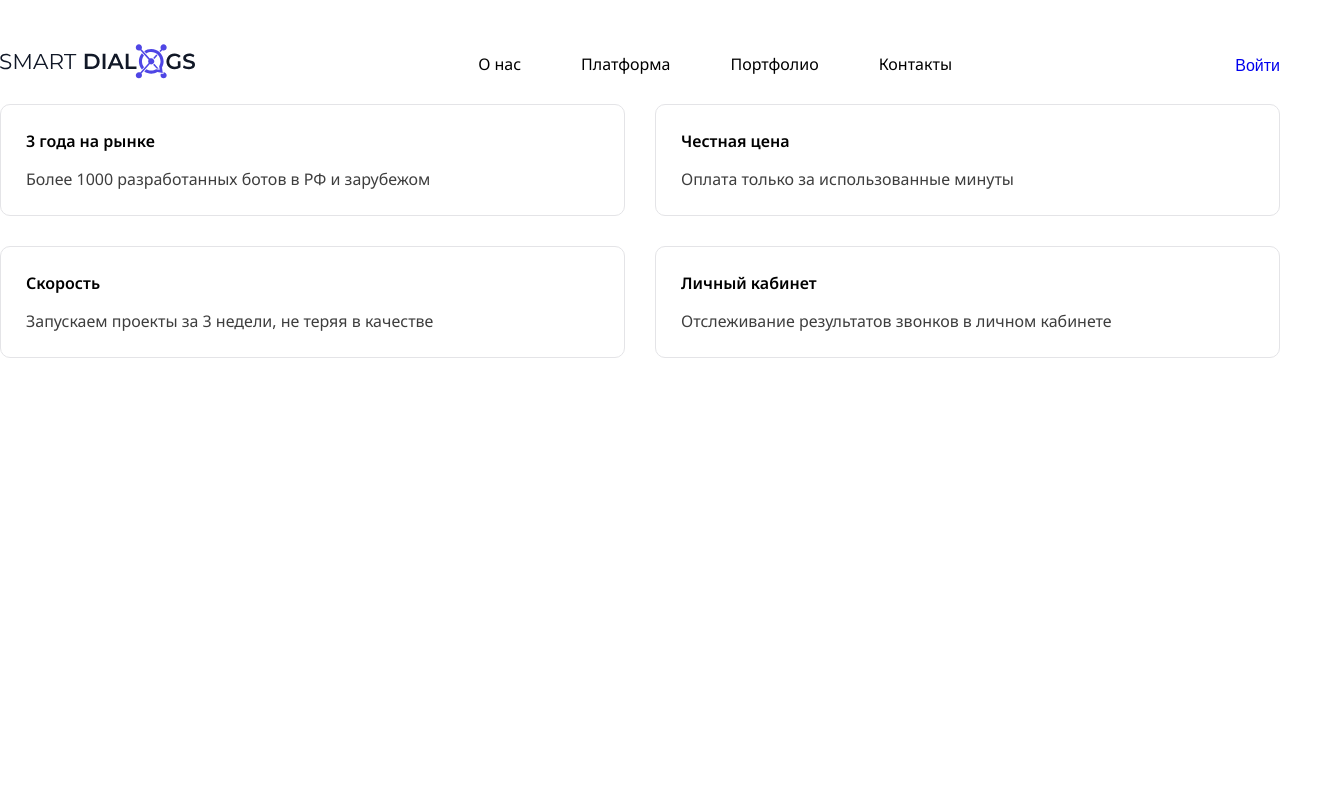
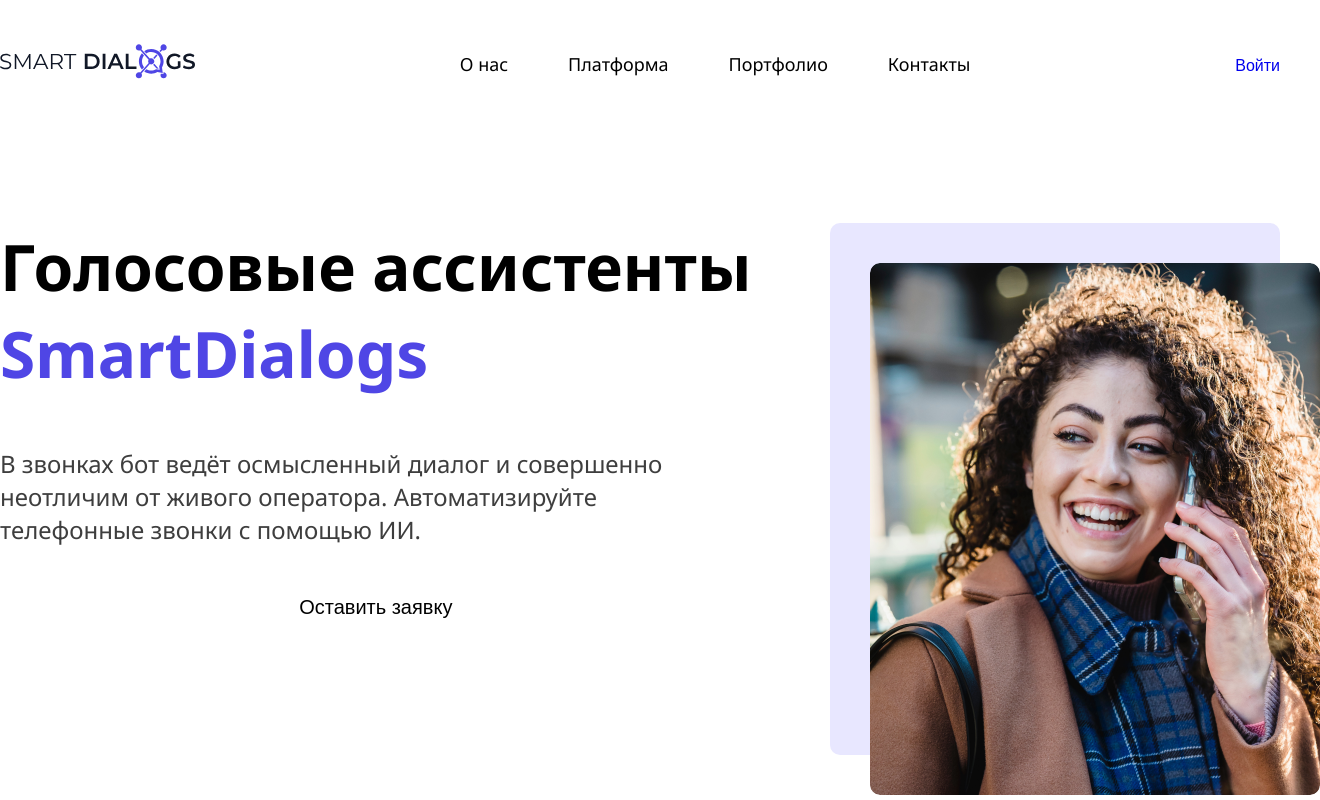
Before and after one commit to OskarArslanov/open_app, a Next.js app: page / in a window 1280 px wide. Shown: the top 800 px of the page, 1320 px wide, since content can reach past the window. Built offline with nearby package versions, Linux system fonts and the light colour scheme.

Commit message:
add navbar and main page

```diff
--- a/src/app/app.module.css
+++ b/src/app/app.module.css
@@ -5,6 +5,10 @@
   height: 100%;
   color: var(--text-color_primary);
   font-weight: var(--font-weight_m);
+}
+
+.layout::-webkit-scrollbar {
+  display: none;
 }
 
 .container {
@@ -16,3 +20,18 @@
   align-self: center;
   max-width: 1320px;
 }
+
+.gradient_line_1 {
+  box-sizing: border-box;
+  position: absolute;
+  width: 3613px;
+  height: 3613px;
+  left: 142px;
+  top: -537px;
+  background: radial-gradient(
+    42.9% 42.9% at 50% 50%,
+    #fafafb 0%,
+    rgba(250, 250, 251, 0) 100%
+  );
+  color: red;
+}
--- a/src/app/globals.css
+++ b/src/app/globals.css
@@ -18,18 +18,18 @@
   --color-pink_light: #f7b7cd;
   --color-white: #ffffff;
   --color-white_1: ##f5f5f5;
-  --font-size_xxl: 64;
-  --font-size_xl: 24;
-  --font-size_l: 20;
-  --font-size_m: 18;
-  --font-size_s: 16;
-  --font-size_xs: 10;
-  --font-weigth_xxl: 700;
-  --font-weigth_xl: 600;
+  --font-size_xxl: 64px;
+  --font-size_xl: 24px;
+  --font-size_l: 20px;
+  --font-size_m: 18px;
+  --font-size_s: 16px;
+  --font-size_xs: 10px;
+  --font-weight_xxl: 700;
+  --font-weight_xl: 600;
   --font-weight_m: 400;
 }
 
-[data-theme="default"] {
+[data-theme='default'] {
   --color-primary: var(--color-purple_dark);
   --color-secondary: var(--color-pink);
   --color-warning: var(--color-orange);
@@ -41,4 +41,5 @@
   --plot-line_2: var(--color-orange);
   --plot-column: var(--color-pink_light);
   --plot-column_hover: var(--color-pink);
+  --bg-shadow: var(--color-purple_light);
 }
--- a/src/app/layout.tsx
+++ b/src/app/layout.tsx
@@ -24,6 +24,9 @@
         data-theme="default"
       >
         <div className={styles.container}>
+          <svg width="100" height="100">
+            <circle cx="50" cy="50" r="50" />
+          </svg>
           <OAHeaderContainer />
           <OABodyContainer>{props.children}</OABodyContainer>
           <OAFooterContainer />
--- a/src/app/main.module.css
+++ b/src/app/main.module.css
@@ -1,38 +1,90 @@
 .container {
+  display: flex;
+  flex-direction: column;
+  height: 100%;
+  justify-content: space-between;
+  gap: 120px;
+}
+
+.container_infoblock {
+  display: flex;
+  justify-content: space-between;
+  margin-top: 135px
+}
+
+.container_infoblock_order {
+  display: flex;
+  flex-direction: column;
+  gap: 50px;
+  max-width: 60%;
+}
+
+.container_infoblock_order_assistants {
+  font-size: var(--font-size_xxl);
+  font-weight: var(--font-weight_xxl);
   display: flex;
   flex-direction: column;
 }
 
-.cardlist {
+.container_infoblock_order_assistants_smartdialogs {
+  color: var(--color-primary);
+}
+
+.container_infoblock_order_info {
+  max-width: 675px;
+  font-size: var(--font-size_xl);
+  color: var(--text-color_secondary);
+}
+
+.container_infoblock_imageblock {
+  position: relative;
+}
+
+.container_infoblock_imageblock_bg {
+  width: 450px;
+  height: 532px;
+  background: var(--bg-shadow);
+  border-radius: 10px;
+  content: '';
+}
+
+.container_infoblock_imageblock_image {
+  border-radius: 10px;
+  position: absolute;
+  top: 40px;
+  left: 40px;
+}
+
+.container_cardlist {
   display: flex;
   flex-flow: row;
   gap: 30px;
   padding: 0;
+  margin: 0;
 }
 
-.cardlist > div {
+.container_cardlist > div {
   flex: 1 1 auto;
   width: 100%;
 }
 
 @media screen and (max-width: 1350px) {
-  .cardlist {
+  .container_cardlist {
     flex-flow: wrap;
   }
 
-  .cardlist > div {
+  .container_cardlist > div {
     flex: 1 0 calc(50% - 70px);
     width: auto;
   }
 }
 
-
 @media screen and (max-width: 900px) {
-  .cardlist {
+  .container_cardlist {
     flex-flow: wrap;
   }
 
-  .cardlist > div {
+  .container_cardlist > div {
     flex: 1 1 auto;
     width: 100%;
   }
--- a/src/app/page.tsx
+++ b/src/app/page.tsx
@@ -1,5 +1,10 @@
+'use client';
+
+import OAButton from '@/shared/OAButton';
 import styles from './main.module.css';
 import OAInfoCard from '@/widgets/OAInfoCard';
+import Image from 'next/image';
+import Photo from '@/shared/assets/png/Photo.png';
 
 const MOCK_CardInfo = [
   {
@@ -23,7 +28,36 @@
 const Main = () => {
   return (
     <div className={styles.container}>
-      <ul className={styles.cardlist}>
+      <div className={styles.container_infoblock}>
+        <div className={styles.container_infoblock_order}>
+          <span className={styles.container_infoblock_order_assistants}>
+            <span>Голосовые ассистенты</span>
+            <span
+              className={
+                styles.container_infoblock_order_assistants_smartdialogs
+              }
+            >
+              SmartDialogs
+            </span>
+          </span>
+          <span className={styles.container_infoblock_order_info}>
+            В звонках бот ведёт осмысленный диалог и совершенно неотличим от
+            живого оператора. Автоматизируйте телефонные звонки с помощью ИИ.
+          </span>
+          <OAButton size="large" variant="contained">
+            Оставить заявку
+          </OAButton>
+        </div>
+        <div className={styles.container_infoblock_imageblock}>
+          <div className={styles.container_infoblock_imageblock_bg} />
+          <Image
+            src={Photo}
+            alt="photo"
+            className={styles.container_infoblock_imageblock_image}
+          />
+        </div>
+      </div>
+      <ul className={styles.container_cardlist}>
         {MOCK_CardInfo.map((item) => (
           <OAInfoCard description={item.description} title={item.title} />
         ))}
--- a/src/widgets/OAFooterContainer/footer.module.css
+++ b/src/widgets/OAFooterContainer/footer.module.css
@@ -1,4 +1,5 @@
 .container {
   display: flex;
   flex: 0 1 auto;
+  min-height: 76px;
 }
--- a/tsconfig.json
+++ b/tsconfig.json
@@ -23,12 +23,10 @@
     "paths": {
       "@/app/*": ["app*"],
       "@/processes/*": ["processes/*"],
-      "@/pages/*": ["pages/*"],
       "@/widgets/*": ["widgets/*"],
       "@/features/*": ["features/*"],
       "@/entities/*": ["entities/*"],
       "@/shared/*": ["shared/*"],
-      "@/assets/*": ["assets/*"],
     }
   },
   "include": ["next-env.d.ts", "**/*.ts", "**/*.tsx", ".next/types/**/*.ts", "src"],
```
Also changed, not shown: src/shared/assets/png/Photo.png (added).
